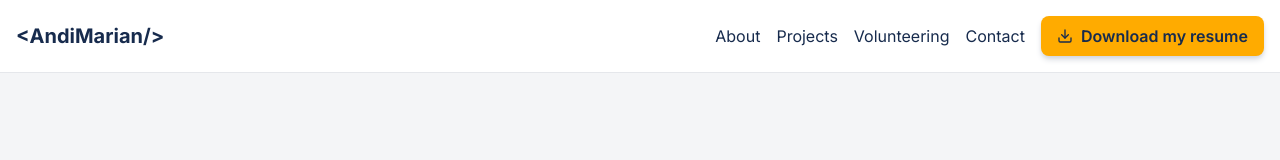
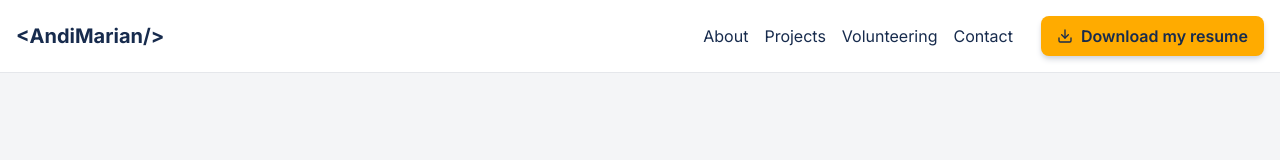
Before and after one commit to AndiTaTaEe/portfolio-website, a Next.js app: page / in a window 1280 px wide. Shown: the top 160 px of the page. Built offline with nearby package versions, Linux system fonts and the light colour scheme.

Commit message:
modified the gap between the links and the 'download resume' button from the navbar

```diff
--- a/components/layout/Navbar.tsx
+++ b/components/layout/Navbar.tsx
@@ -9,7 +9,7 @@
         <div className="text-primary font-bold text-xl">
           &lt;AndiMarian/&gt;
         </div>
-        <div className="flex items-center space-x-4">
+        <div className="flex items-center space-x-4 gap-3">
           <ul className="flex space-x-4">
             <li>
               <a href="#about" className="text-primary hover:text-accent">
```
